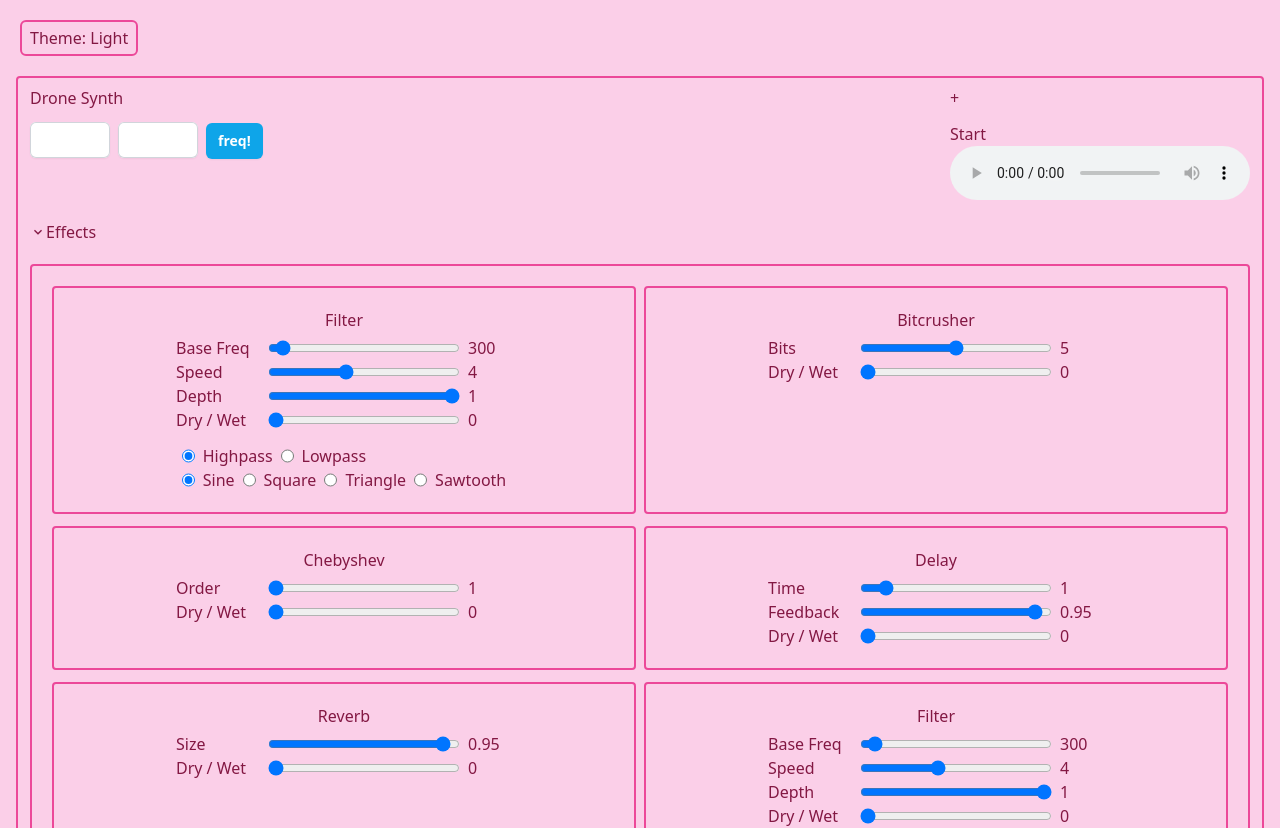
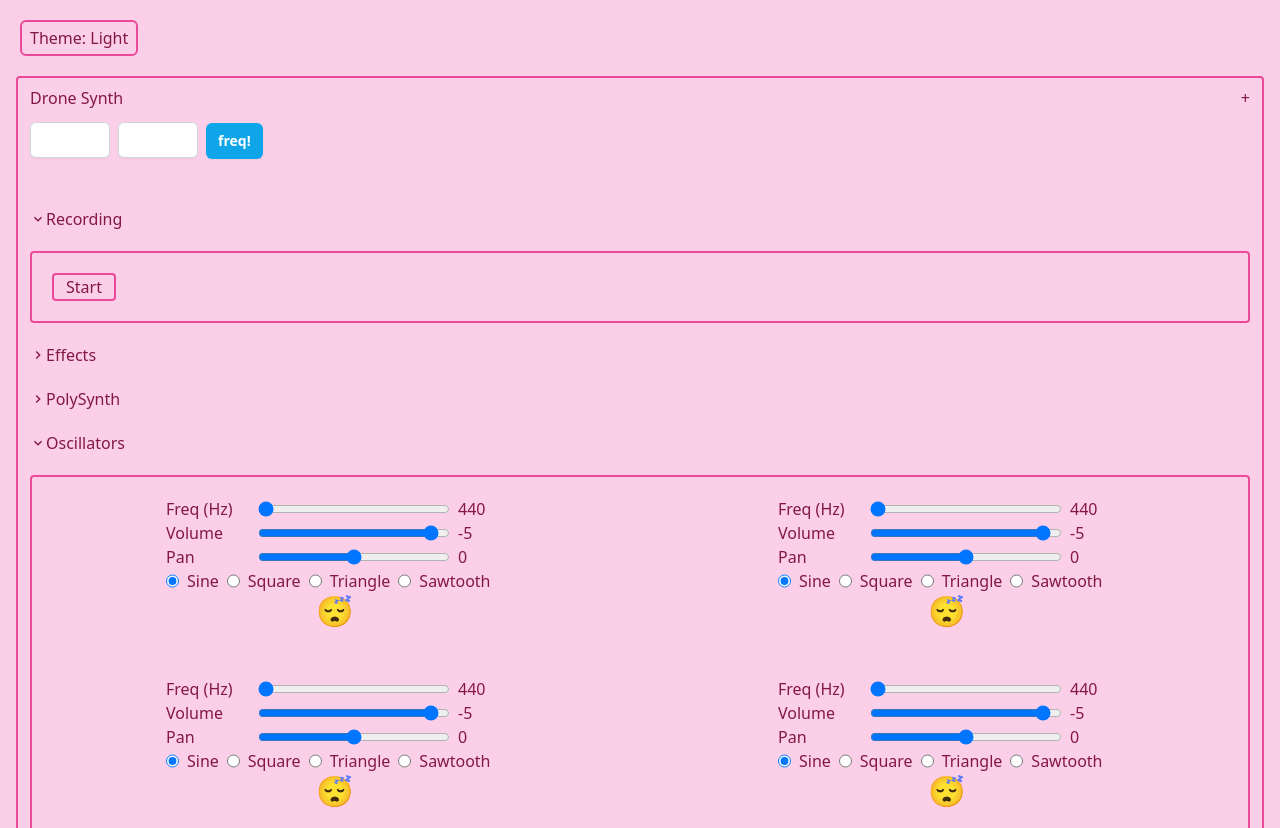
Before and after one commit to daveknapik/tone-drone, a React (Vite) app: page / in a window 1280 px wide. Shown: the top 828 px of the page. Built offline with nearby package versions, Linux system fonts and the light colour scheme.

Commit message:
- Recording now works in Safari and Chrome - Simplified controls to Start/Stop Recording and Download buttons (no playback controls) - Wrapped Recorder in its own collapsable section - Effects and Polysynth sections are collapsed by default

```diff
--- a/src/components/DroneSynth.tsx
+++ b/src/components/DroneSynth.tsx
@@ -37,8 +37,9 @@ function DroneSynth({ oscillatorCount = 6 }: DroneSynthProps) {
   const [minFreq, setMinFreq] = useState(440);
   const [maxFreq, setMaxFreq] = useState(454);
   const [playKeys] = useState<string[]>(["q", "w", "a", "s", "z", "x"]);
-  const [expandAudioEffects, setExpandAudioEffects] = useState(true);
-  const [expandPolysynths, setExpandPolysynths] = useState(true);
+  const [expandRecording, setExpandRecording] = useState(true);
+  const [expandAudioEffects, setExpandAudioEffects] = useState(false);
+  const [expandPolysynths, setExpandPolysynths] = useState(false);
   const [expandOscillators, setExpandOscillators] = useState(true);
 
   const beforeFilter = useAutoFilter();
@@ -109,6 +110,10 @@ function DroneSynth({ oscillatorCount = 6 }: DroneSynthProps) {
     }
   };
 
+  const toggleExpandRecording = (): void => {
+    setExpandRecording((prev) => !prev);
+  };
+
   const toggleExpandAudioEffects = (): void => {
     setExpandAudioEffects((prev) => !prev);
   };
@@ -124,7 +129,7 @@ function DroneSynth({ oscillatorCount = 6 }: DroneSynthProps) {
   return (
     <div className="dark:text-sky-300">
       <div className="border-2 rounded border-pink-500 dark:border-sky-300 pt-2 px-3">
-        <div className="grid grid-cols-2 gap-x-2 gap-y-3 sm:grid-cols-6">
+        <div className="grid grid-cols-2 gap-x-2 gap-y-3 sm:grid-cols-6 justify-items-start">
           <div className="col-span-full">Drone Synth</div>
           <div className="col-start-7">
             <button onClick={addOscillator}>+</button>
@@ -133,9 +138,22 @@ function DroneSynth({ oscillatorCount = 6 }: DroneSynthProps) {
             handleFormSubmit={updateFrequencyRange}
             className="mb-7"
           />
+        </div>
+        <div
+          className="flex items-center align-items-center mt-5"
+          onClick={toggleExpandRecording}
+        >
+          {expandRecording ? <MdKeyboardArrowDown /> : <MdKeyboardArrowRight />}
+          Recording
+        </div>
+        <div
+          className={clsx(
+            "my-5 border-2 rounded border-pink-500 dark:border-sky-300 p-5",
+            !expandRecording && "hidden"
+          )}
+        >
           <Recorder recorder={recorder} />
         </div>
-
         <div
           className="flex items-center align-items-center mt-5"
           onClick={toggleExpandAudioEffects}
@@ -161,7 +179,6 @@ function DroneSynth({ oscillatorCount = 6 }: DroneSynthProps) {
           <AutoFilter filter={afterFilter} />
           <EffectsBusSendControl bus={mainAudioEffectsBus} />
         </div>
-
         <div
           className="flex items-center align-items-center mt-5"
           onClick={toggleExpandPolysynths}
@@ -183,7 +200,6 @@ function DroneSynth({ oscillatorCount = 6 }: DroneSynthProps) {
             <PolySynth key={i} polySynth={polysynth} />
           ))}
         </div>
-
         <div
           className="flex items-center align-items-center my-5"
           onClick={toggleExpandOscillators}
--- a/src/components/Recorder.tsx
+++ b/src/components/Recorder.tsx
@@ -1,5 +1,5 @@
 import * as Tone from "tone";
-import { useState, MutableRefObject } from "react";
+import { useState, MutableRefObject, Fragment } from "react";
 
 interface RecorderProps {
   recorder: MutableRefObject<Tone.Recorder | null>;
@@ -24,14 +24,32 @@ function Recorder({ recorder }: RecorderProps) {
 
   return (
     <div>
-      <button onClick={() => void handleRecord()}>
-        {isRecording ? "Stop" : "Start"}
-      </button>
-      <audio controls preload="none" src={url}></audio>
+      <div className="flex items-center align-items-center">
+        <button
+          onClick={() => void handleRecord()}
+          className="mr-3 border-2 rounded border-pink-500 dark:border-sky-300 px-3"
+        >
+          {isRecording ? "Stop" : "Start"}
+        </button>
+        {url && !isRecording && (
+          <Fragment>
+            <audio preload="none" src={url} className="mr-3"></audio>
+
+            <a
+              download={`tone-drone-recording${Date.now().toString()}`}
+              href={url}
+              className="mr-3 border-2 rounded border-pink-500 dark:border-sky-300 px-3"
+            >
+              Download
+            </a>
+          </Fragment>
+        )}
+      </div>
       {url && !isRecording && (
-        <a download={`tone-drone-recording${Date.now().toString()}`} href={url}>
-          Download
-        </a>
+        <div className="text-sm mt-2">
+          Note: If you start a new recording, you will lose the current one.
+          Please download it first.
+        </div>
       )}
     </div>
   );
```
